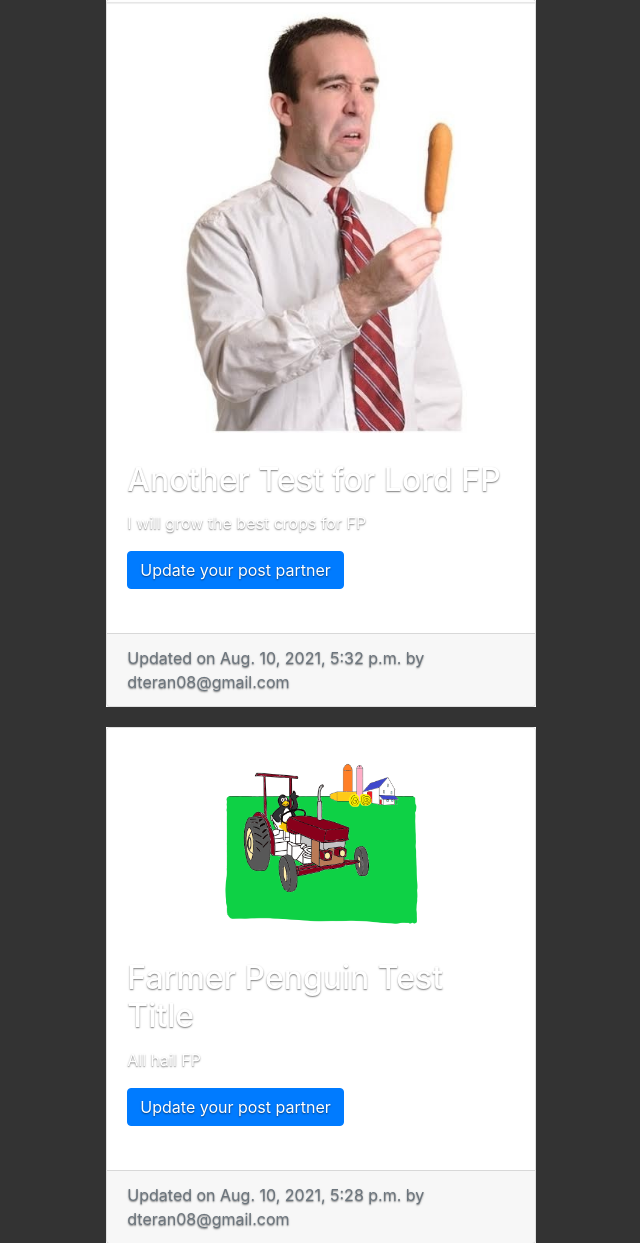
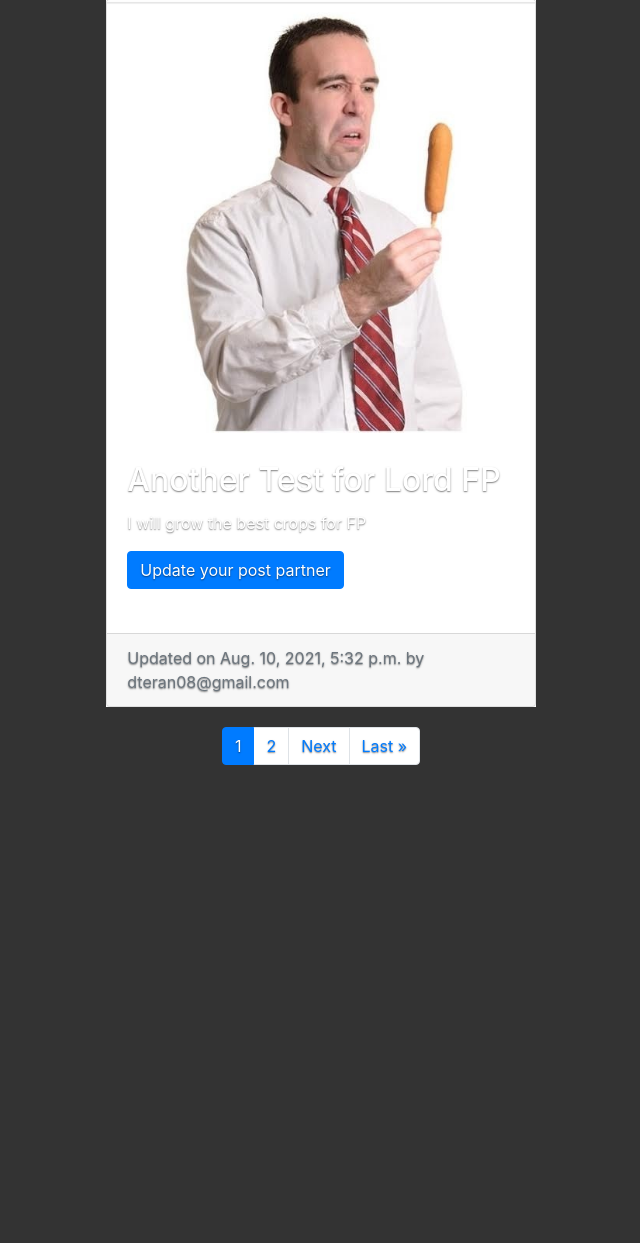
Before and after one commit to Earthman12/wild_west_cowboy_store_site, a Django app: page / in a window 1280 px wide. Shown: the part 1750-2993 px from the top of the page, without its empty margins (227-867 px from the left). After the commit the page ends 2515 px from the top, so only its background shows below. Run offline with Django 3.2, Linux system fonts and the light colour scheme; a user stored in the database is signed in; data comes from the database, SQL or seed files in the repository; both versions use the stored data as it was after the commit; some libraries are stand-ins or nearby versions.

Commit message:
Added pagination to the blog posts

```diff
--- /dev/null
+++ b/blog/templates/blog/snippets/blog_post_pagination.html
@@ -0,0 +1,36 @@
+<!-- FILTERED Pagination -->
+<!-- THIS HTML CODE FOR PAGINATION SHOULD BE IDENTICAL FOR EVERY PROJECTS AS LONG AS VIEW IS SET UP PROPERLY -->
+<div class="d-flex flex-column m-auto pagination mt-5">
+    <nav aria-label="Page navigation">
+    <ul class="pagination pg-grey justify-content-center">
+        <!-- If the blog post has a previous page, display the link to click back to it -->
+        {% if blog_posts.has_previous %}
+            <li class="page-item">
+                <!-- The 'href' tag has django 'if' logic inside, '?' is required by url design. If there is a query, set 'q' equal to that query then end the 'if' and then set the page number -->
+              <a class="page-link" href="?{% if query %}q={{query}}&{% endif %}page={{ blog_posts.previous_page_number }}">&laquo; Previous</a>
+            </li>
+        {% endif %}
+
+        <!-- Loops through the number of pages -->
+        {% for i in blog_posts.paginator.page_range %}
+            {% if blog_posts.number == i %}
+                <li class="page-item active"><a class="page-link">{{ i }}</a></li>
+            {% else %}
+                <!-- This 'href' tag is similar but is slightly different because it is in a different 'if' statement. If there is a query, set 'q' equal to the query and end if and then the page is set to different parameter -->
+                <li class="page-item" ><a class="page-link" href="?{% if query %}q={{query}}&{% endif %}page={{ i }}">{{ i }}</a></li>
+            {% endif %}
+        {% endfor %}
+
+        <!-- If the blog post has a next page -->
+        {% if blog_posts.has_next %}
+            <li class="page-item">
+              <a class="page-link" href="?{% if query %}q={{query}}&{% endif %}page={{ blog_posts.next_page_number }}">Next</a>
+            </li>
+            <li class="page-item">
+              <a class="page-link"  href="?{% if query %}q={{query}}&{% endif %}page={{ blog_posts.paginator.num_pages }}">Last &raquo;</a>
+            </li>
+        {% endif %}
+    </ul>
+    </nav>
+    </div>
+    <!-- end pagination-->
--- a/store_front/templates/store_front/store_home.html
+++ b/store_front/templates/store_front/store_home.html
@@ -91,6 +91,9 @@
             {% endif %}
             <!-- End Blog posts -->
 
+            <!-- Pagination -->
+            {% include 'blog/snippets/blog_post_pagination.html' with blog_posts=blog_posts %}
+
         </div>
         <!-- End Blog feed -->
 
--- a/store_front/views.py
+++ b/store_front/views.py
@@ -1,9 +1,13 @@
 from django.shortcuts import render
 from operator import attrgetter
+from django.core.paginator import EmptyPage, PageNotAnInteger, Paginator
 
 from store_front.models import Product
 from blog.models import BlogPost
 from blog.views import get_blog_queryset
+
+#   Constant we define, is 1 for testing
+BLOG_POSTS_PER_PAGE = 2
 
 # Create your views here.
 
@@ -19,13 +23,28 @@ def store_home_view(request):
     query = ""
     #   If it is a get request
     if request.GET:
-        #   Search for the parameter 'q'
-        query = request.GET['q']
+        #   Search for the parameter 'q'. This will get the value of 'q', if it is nothing, give it default value of nothing ''. Prevents issues with empty parameters from the url
+        query = request.GET.get('q', '')
         #   Whether or not we have/find parameter 'q' we return it to the template to display in the search bar
         context['query'] = str(query)
 
     #   Query all the blog posts but we want to sort them. This line is going to query all the blog_posts and then sort the list based on the key 'date_updated' and then it will reverse it so the newest post will be at the top
     blog_posts = sorted(get_blog_queryset(query), key = attrgetter('date_updated'), reverse = True)
+    #context['blog_posts'] = blog_posts
+
+    #   Pagination, the structure of it will usually be the same for most sites. Only changes are the parameter names and the query set that is passed to the input of the paginator
+    #   Get the property 'page' and set a default value of 1
+    page = request.GET.get('page', 1)
+    #
+    blog_posts_paginator = Paginator(blog_posts, BLOG_POSTS_PER_PAGE)
+
+    try:
+        blog_posts = blog_posts_paginator.page(page)
+    except PageNotAnInteger:
+        blog_posts = blog_posts_paginator.page(BLOG_POSTS_PER_PAGE)
+    except EmptyPage:
+        blog_posts = blog_posts_paginator.page(blog_posts_paginator.num_pages)
+
     context['blog_posts'] = blog_posts
 
     return render(request, 'store_front/store_home.html', context)
```
Also changed, not shown: db.sqlite3, media_cdn/blog/3/Howdy_partner-20160224_235942000_iOS.jpg (added).
